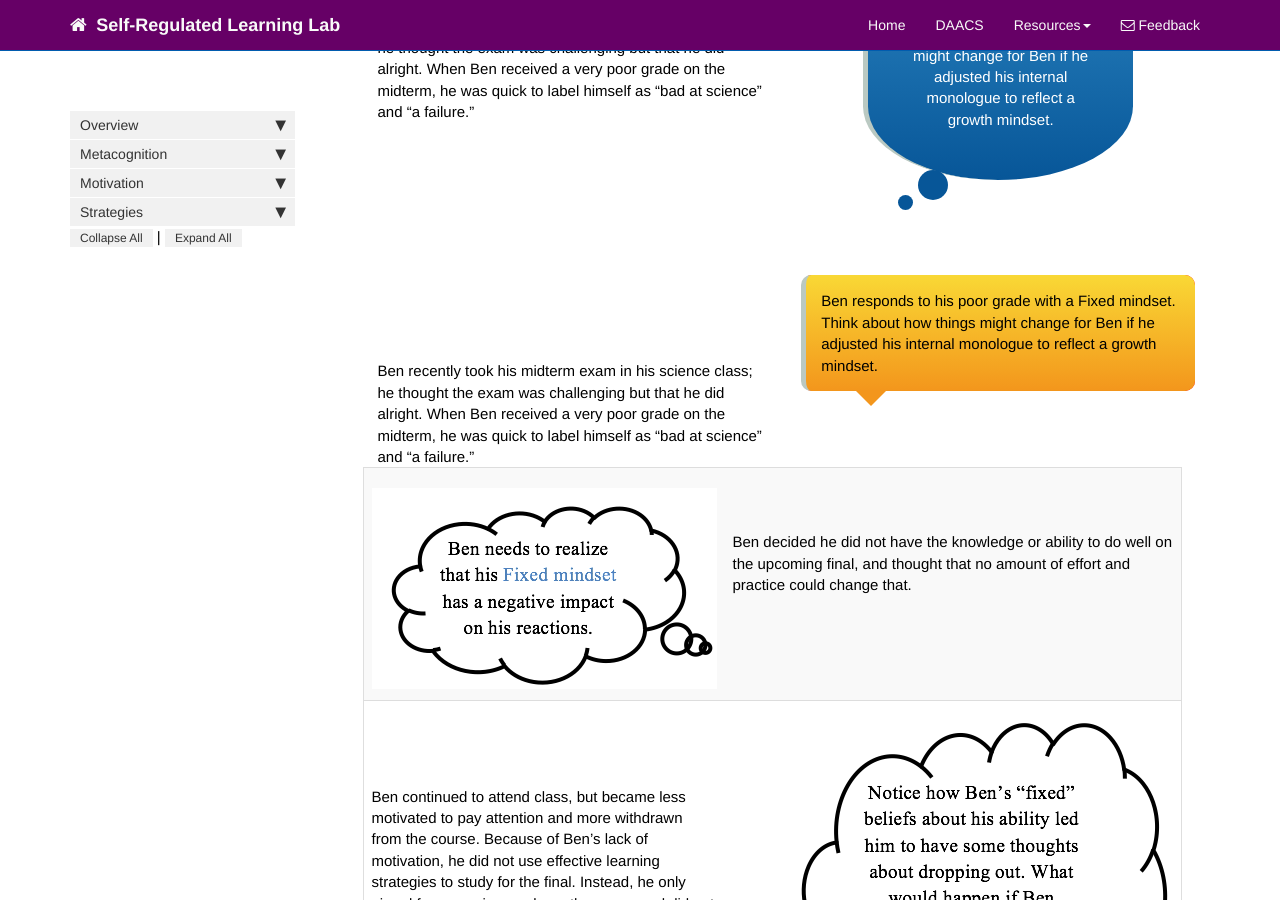
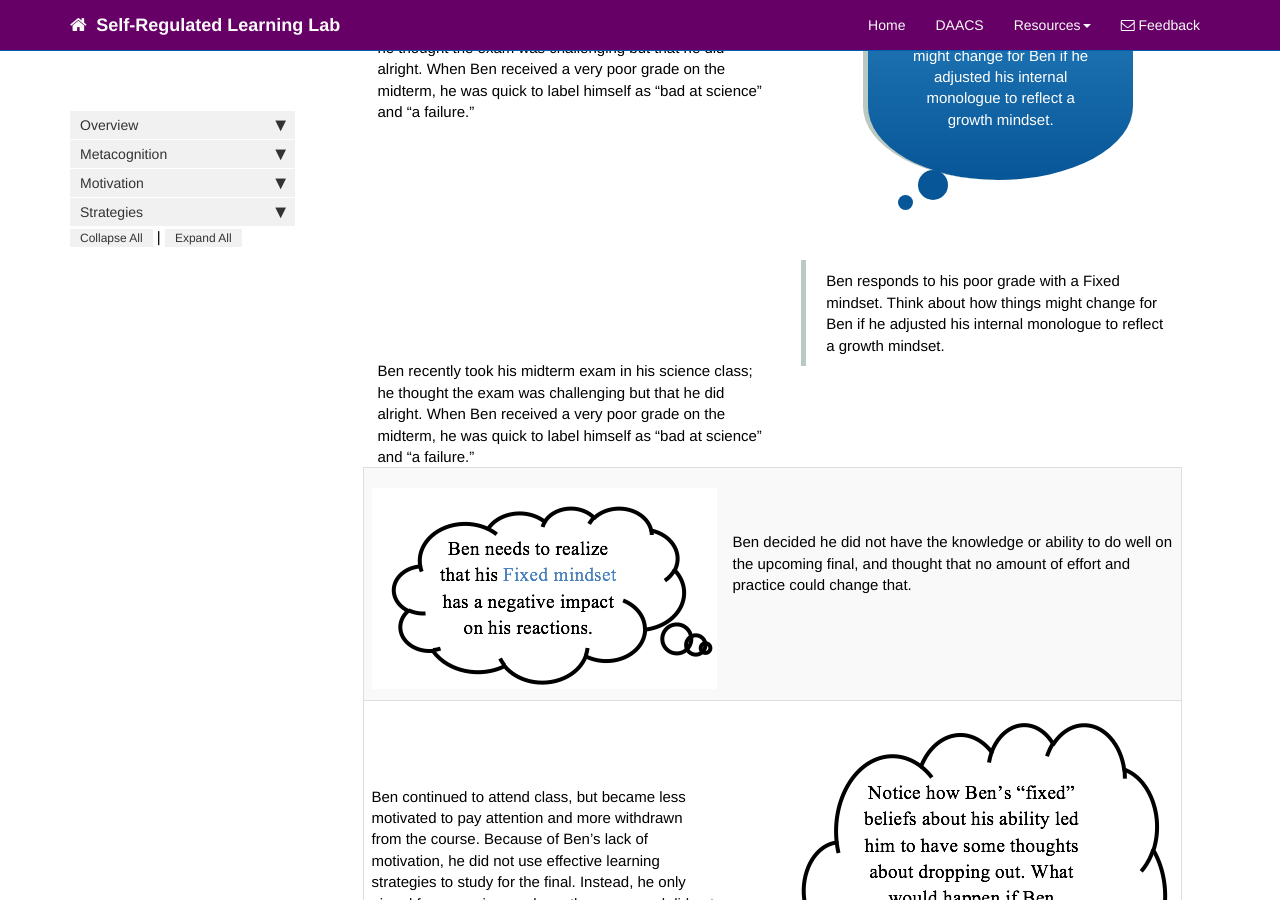
Before and after one commit to dfranklin02/SRL, a Jekyll site: the page built from docs/pages/motivation/mindset_profile.md, in a window 1280 px wide and 900 px high, scrolled down 491 px. Built offline with Jekyll 4.4.1, drawn with Linux system fonts in a browser that asks for light colours; nearby versions of some CDN libraries; comment, search, counter and statistics services are not loaded.

Commit message:
Update mindset_profile.md

```diff
--- a/docs/pages/motivation/mindset_profile.md
+++ b/docs/pages/motivation/mindset_profile.md
@@ -28,7 +28,7 @@ Ben responds to his poor grade with a Fixed mindset. Think about how things migh
 
 <div class="col-md-6" style="margin-top: 100px"> <!-- Adjust the margin-top until the text displays where you want -->
 Ben recently took his midterm exam in his science class; he thought the exam was challenging but that he did alright. When Ben received a very poor grade on the midterm, he was quick to label himself as “bad at science” and “a failure.”
-</div><div class="col-md-6"><blockquote class="triangle-isosceles" style="background-color:red">
+</div><div class="col-md-6"><blockquote class="triangle-isosceles.left">
 Ben responds to his poor grade with a Fixed mindset. Think about how things might change for Ben if he adjusted his internal monologue to reflect a growth mindset.
 </blockquote></div>
 
```
